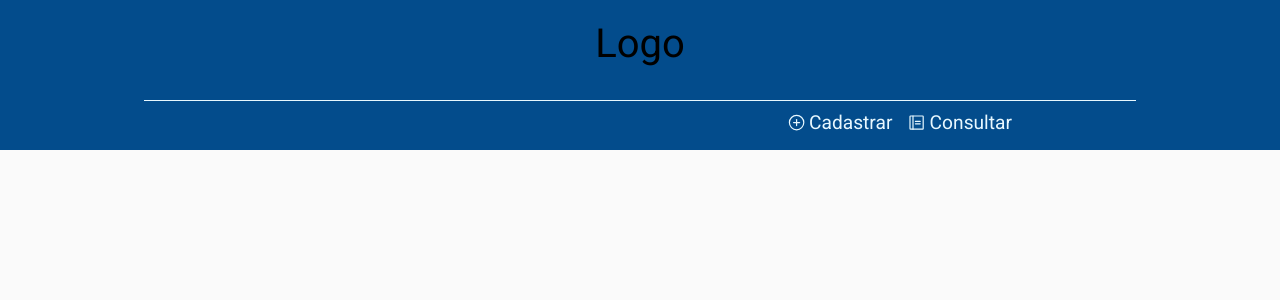
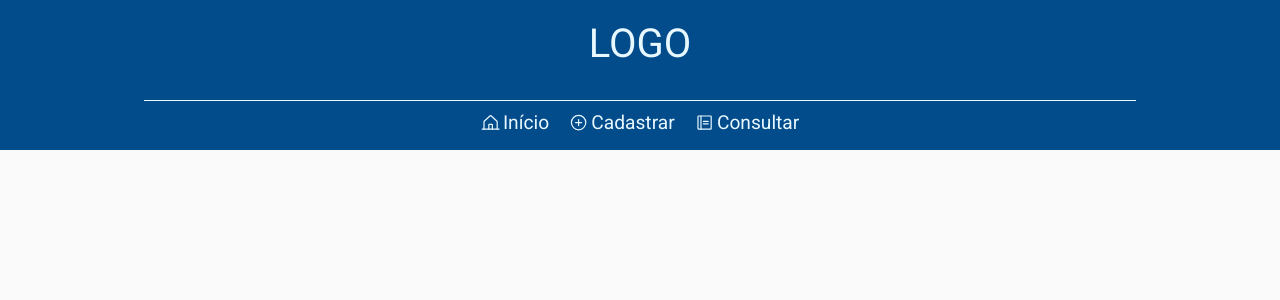
Before and after one commit to PedroSchinke/Controle-de-Pagamentos, a React (Vite) app: page / in a window 1280 px wide. Shown: the top 300 px of the page. Built offline with nearby package versions, Linux system fonts and the light colour scheme; the HTML template or start-up script is replaced by a standard one.

Commit message:
added links to navegation

```diff
--- a/src/components/header/Header.tsx
+++ b/src/components/header/Header.tsx
@@ -1,20 +1,30 @@
+import { NavLink } from 'react-router-dom'
 import { HeaderContainer, Line, Logo, Navigation } from './styles'
-import { Notebook, PlusCircle } from 'phosphor-react'
+import { HouseLine, Notebook, PlusCircle } from 'phosphor-react'
 
 export function Header() {
   return (
     <HeaderContainer>
       <div>
-        <Logo>Logo</Logo>
+        <Logo>LOGO</Logo>
         <Line />
         <Navigation>
           <ul>
+            <NavLink to="/dashboard">
+              <li>
+                <HouseLine /> Início
+              </li>
+            </NavLink>
+            <NavLink to="/cadastrar">
               <li>
                 <PlusCircle /> Cadastrar
               </li>
+            </NavLink>
+            <NavLink to="/consultar">
               <li>
                 <Notebook /> Consultar
               </li>
+            </NavLink>
           </ul>
         </Navigation>
       </div>
--- a/src/components/header/styles.ts
+++ b/src/components/header/styles.ts
@@ -19,6 +19,7 @@ export const Logo = styled.div`
   height: 70px;
   font-family: 'Roboto', sans-serif;
   font-size: 2.5rem;
+  color: ${(props) => props.theme.blue_light};
 `
 
 export const Line = styled.div`
@@ -28,12 +29,12 @@ export const Line = styled.div`
 `
 
 export const Navigation = styled.nav`
-  width: 60%;
+  display: flex;
 
   ul {
     display: flex;
-    justify-content: flex-end;
-    gap: 15px;
+    justify-content: center;
+    gap: 20px;
 
     li {
       color: ${(props) => props.theme.blue_light};
```
Lines whose indentation alone changed are shown as unchanged.
